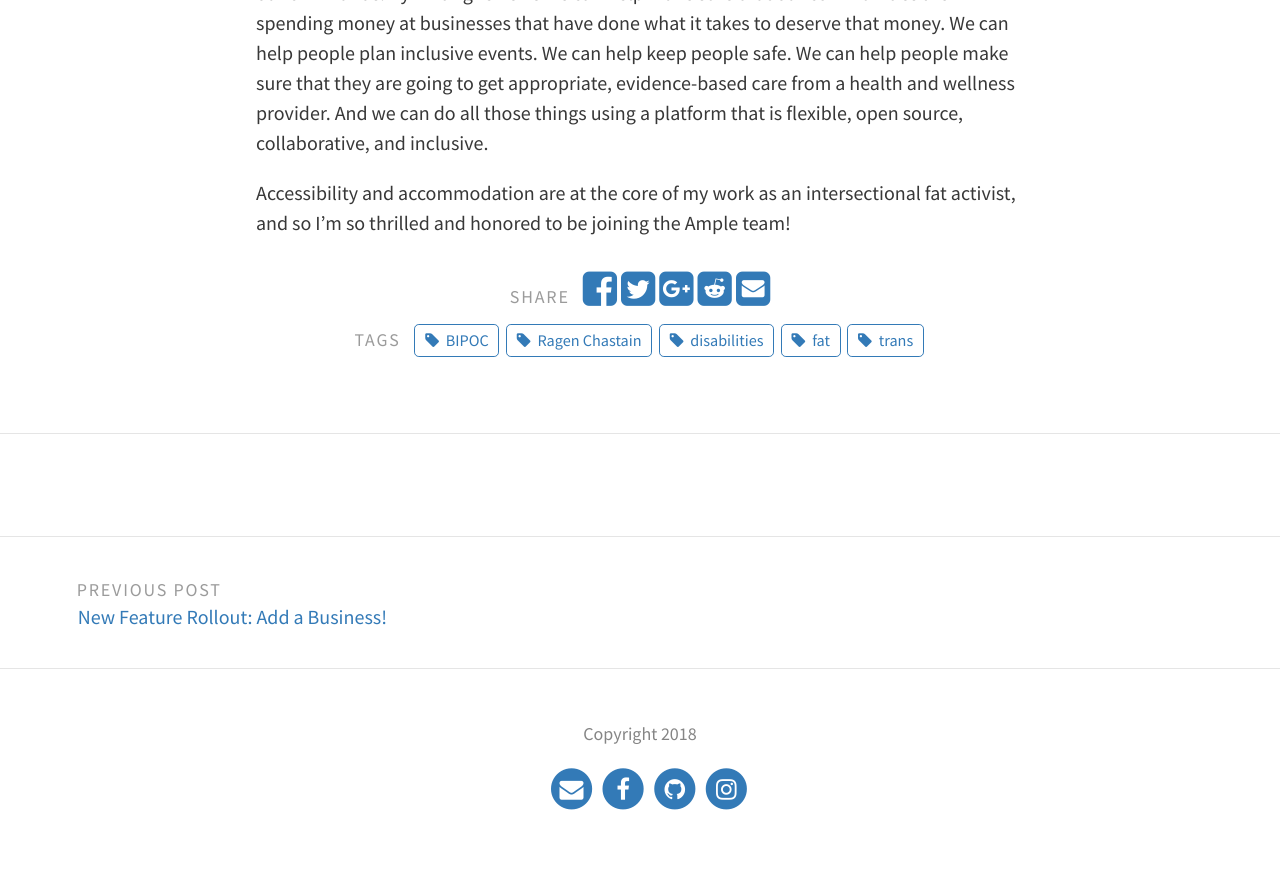
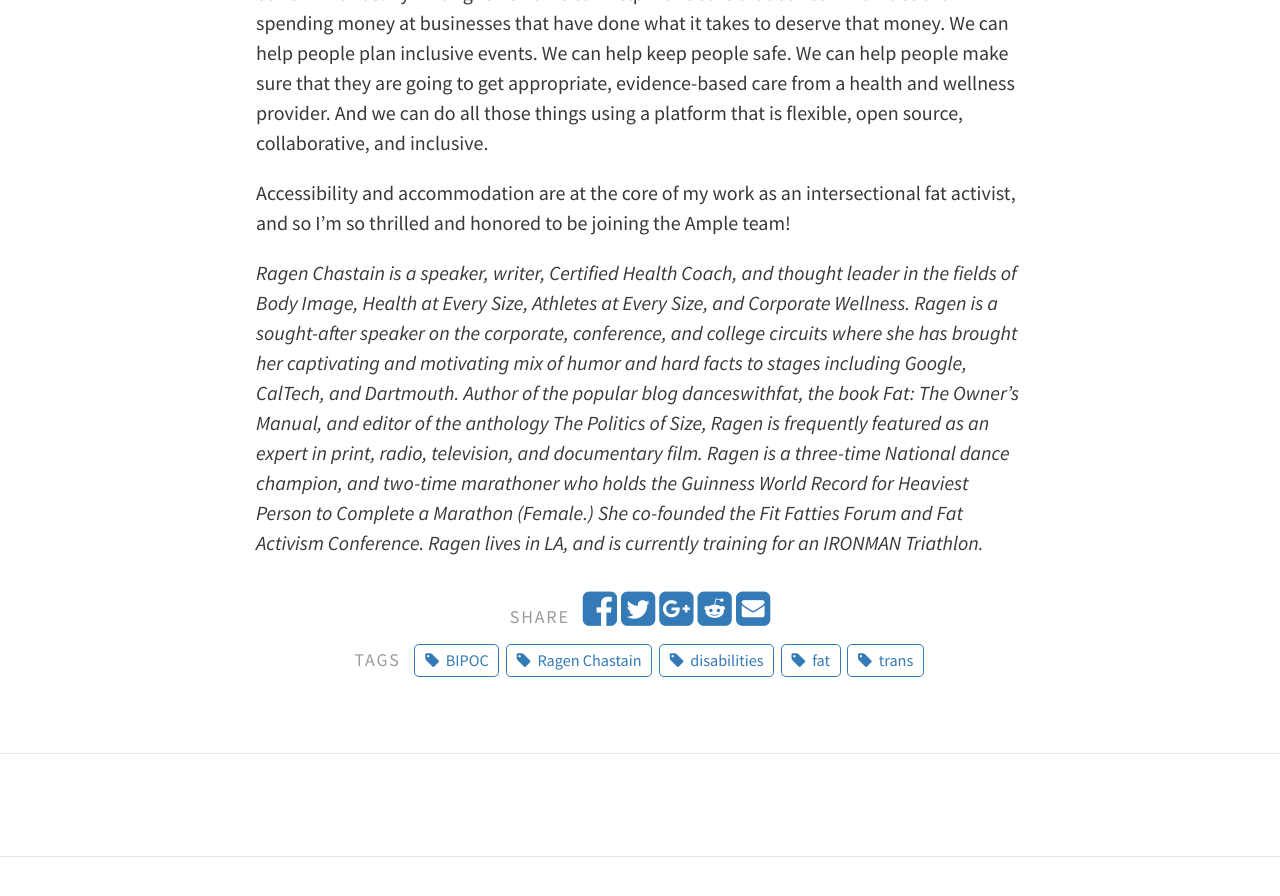
Before and after one commit to uhlissuh/ample, a Jekyll site: the page built from docs/_posts/2018-06-24-ragen-chastain-joins.md, in a window 1280 px wide and 900 px high, scrolled down 955 px. Shown: the top 896 px of the window. Built offline with Jekyll 4.4.1, drawn with Linux system fonts in a browser that asks for light colours; comment, search, counter and statistics services are not loaded.

Commit message:
Add ragen bio to blog post

```diff
--- a/docs/_posts/2018-06-24-ragen-chastain-joins.md
+++ b/docs/_posts/2018-06-24-ragen-chastain-joins.md
@@ -23,3 +23,5 @@
 That’s what excites me about isitample.com. We may not be able to convince every space to be inclusive (at least not right away) but we can take inclusion into our own hands. By writing reviews we can help make sure that our communities are spending money at businesses that have done what it takes to deserve that money. We can help people plan inclusive events. We can help keep people safe. We can help people make sure that they are going to get appropriate, evidence-based care from a health and wellness provider. And we can do all those things using a platform that is flexible, open source, collaborative, and inclusive.
 
 Accessibility and accommodation are at the core of my work as an intersectional fat activist, and so I’m so thrilled and honored to be joining the Ample team!
+
+*Ragen Chastain is a speaker, writer, Certified Health Coach, and thought leader in the fields of Body Image, Health at Every Size, Athletes at Every Size, and Corporate Wellness. Ragen is a sought-after speaker on the corporate, conference, and college circuits where she has brought her captivating and motivating mix of humor and hard facts to stages including Google, CalTech, and Dartmouth. Author of the popular blog danceswithfat, the book Fat: The Owner's Manual, and editor of the anthology The Politics of Size, Ragen is frequently featured as an expert in print, radio, television, and documentary film. Ragen is a three-time National dance champion, and two-time marathoner who holds the Guinness World Record for Heaviest Person to Complete a Marathon (Female.) She co-founded the Fit Fatties Forum and Fat Activism Conference. Ragen lives in LA, and is currently training for an IRONMAN Triathlon.*
```
